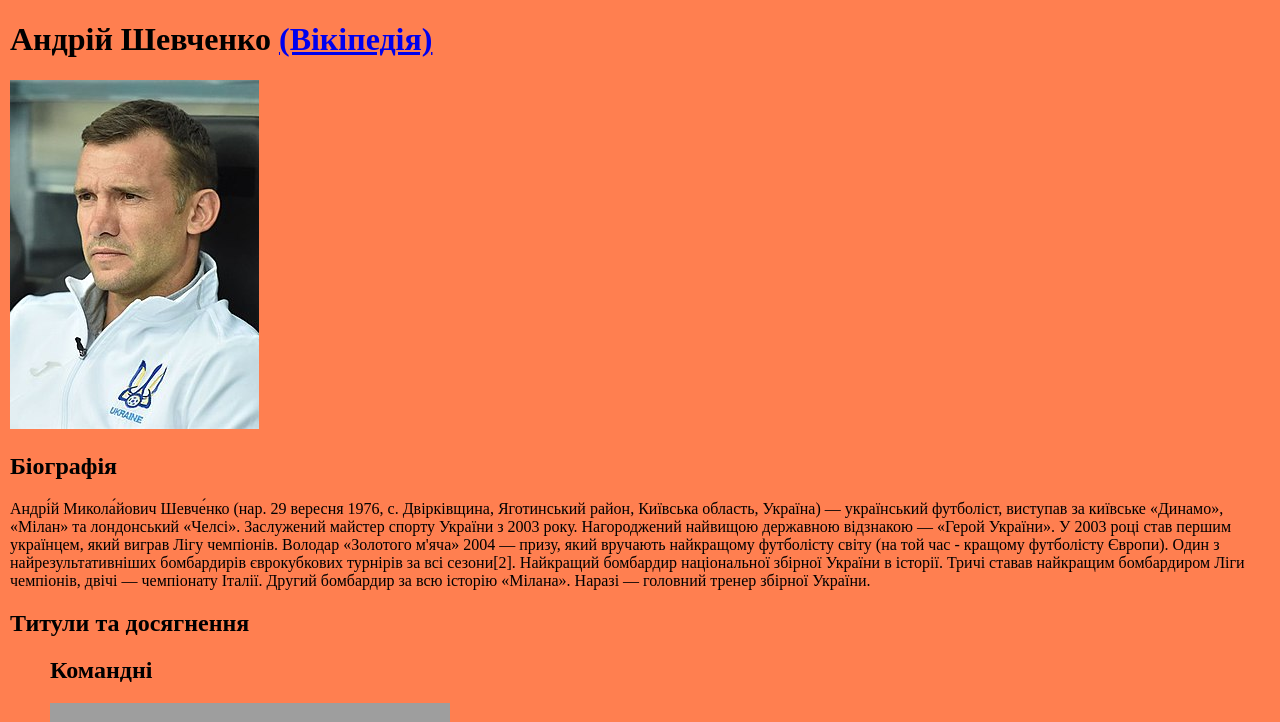
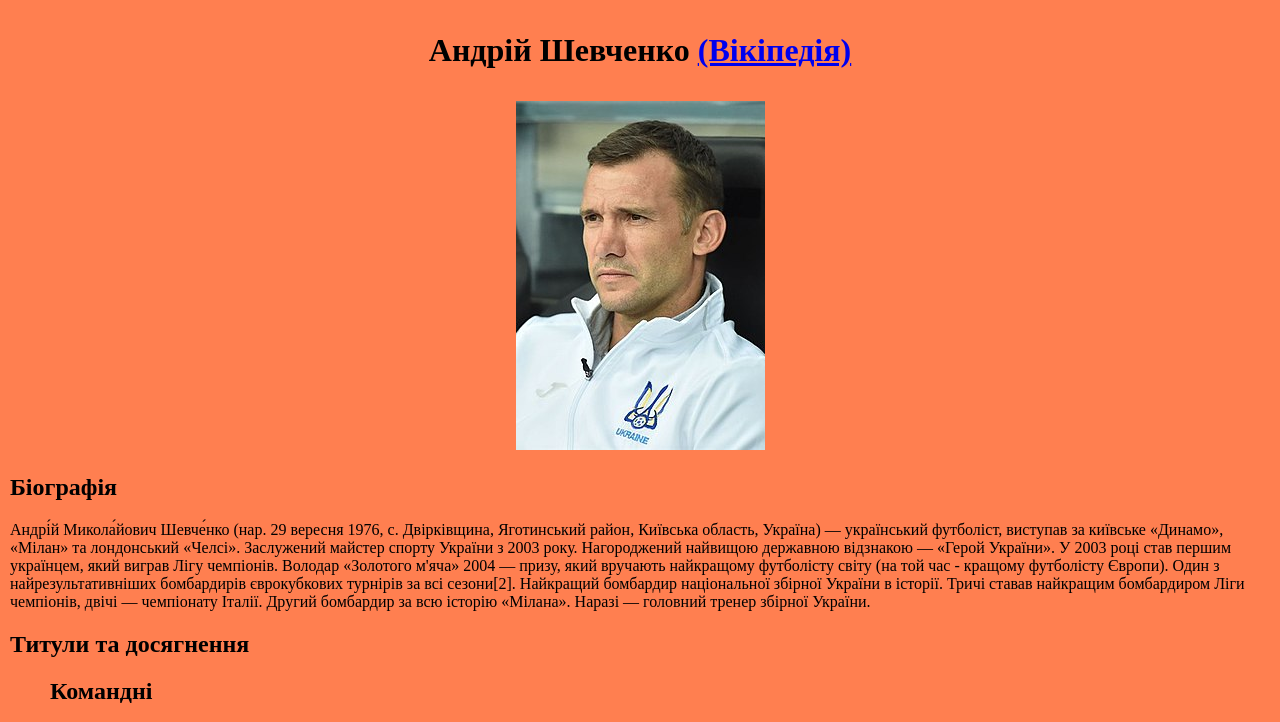
Before and after one commit to BogdanSkirko/css-html-js, a plain HTML site: page homework 2/homework 2.html in a window 1280 px wide. Shown: the top 722 px of the page. Drawn offline with Linux system fonts and the light colour scheme; grey boxes are pictures that could not be loaded.

Commit message:
end index.html

```diff
--- a/homework 2/homework 2.html
+++ b/homework 2/homework 2.html
@@ -9,19 +9,24 @@
             color: black;
             border-spacing: 10px;
             border: black;
+            text-align: center;
 
         }
 
+        h
     </style>
     <link rel="stylesheet" href="main.css">
 </head>
 <body>
-<h1>Андрій Шевченко <a
+<h1><p>Андрій Шевченко <a
         target="_blank"
-        class="image"
         href="https://uk.wikipedia.org/wiki/%D0%A8%D0%B5%D0%B2%D1%87%D0%B5%D0%BD%D0%BA%D0%BE_%D0%90%D0%BD%D0%B4%D1%80%D1%96%D0%B9_%D0%9C%D0%B8%D0%BA%D0%BE%D0%BB%D0%B0%D0%B9%D0%BE%D0%B2%D0%B8%D1%87">(Вікіпедія)</a>
+</p>
 </h1>
-<img src="image/Шевченко.jpg" alt="">
+<div class="image1">
+    <p>
+        <img src="image/Шевченко.jpg" alt=""></p>
+</div>
 <h2>
     Біографія
 </h2>
--- a/homework 2/main.css
+++ b/homework 2/main.css
@@ -1,5 +1,5 @@
 h1 {
-    width: 100%;
+    text-align: center;
 }
 
 body {
@@ -7,13 +7,15 @@ body {
     margin: 10px;
 }
 
-.image {
-
+.image1 {
+    text-align: center;
 }
 
 .Boals {
     background: #898f48;
 }
+
 .achiv > ul > span {
     background: #1cd2c3;
     font-weight: bold;
+}
```
